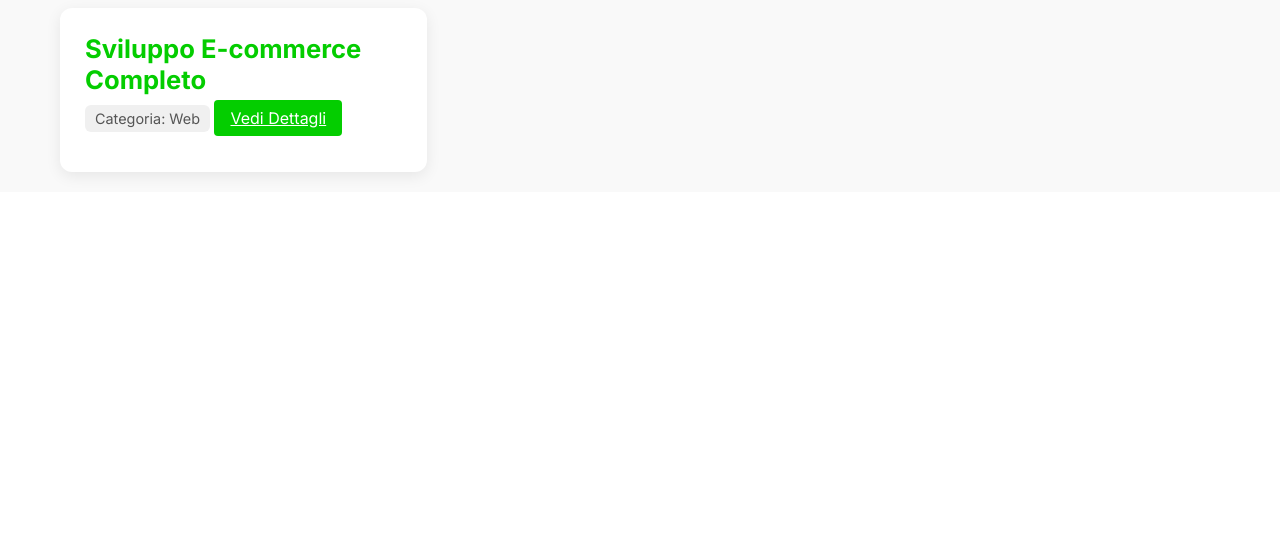
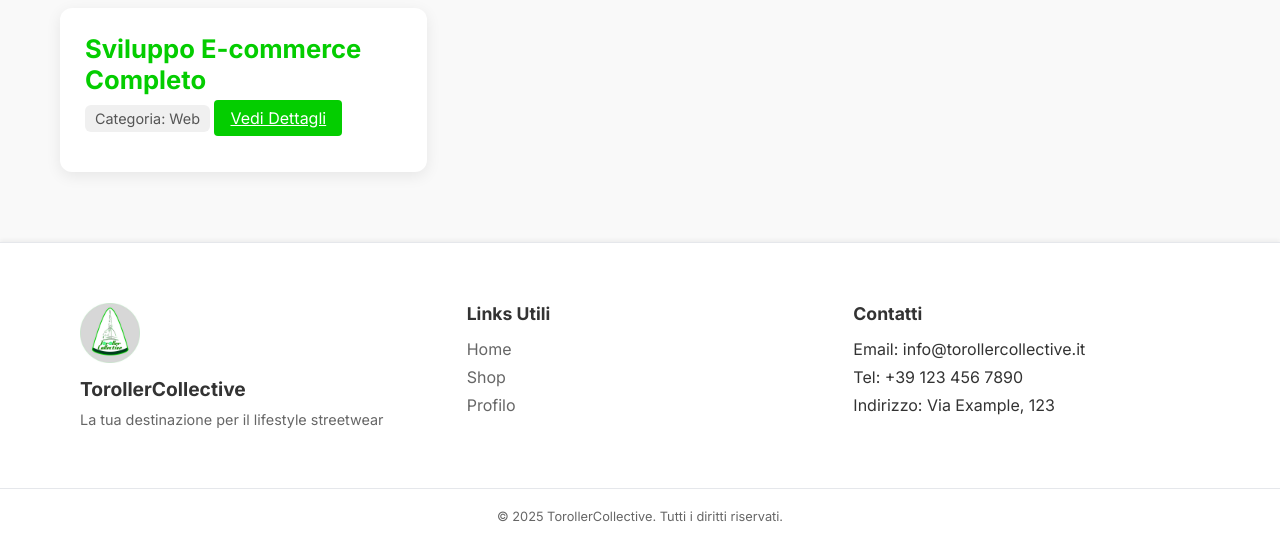
Before and after one commit to piermarcopizzardi-cloud/Toroller-Collective, a PHP site: page /shop.php in a window 1280 px wide. Shown: the part 1033-1577 px from the top of the page. Before the commit the page ends 1212 px from the top, so only its background shows below. Run offline with PHP 8.4, Linux system fonts and the light colour scheme; a user stored in the database is signed in; data comes from the database, SQL or seed files in the repository.

Commit message:
aggiunta footer, sito esame completo

```diff
--- a/admin.php
+++ b/admin.php
@@ -144,8 +144,10 @@ if ($_SERVER["REQUEST_METHOD"] == "POST" && isset($_POST['delete_service']) && $
     <title>Il Mio Profilo - TorollerCollective</title>
     <link href="https://fonts.googleapis.com/css2?family=Inter:wght@400;700;800&display=swap" rel="stylesheet">
     <?php $basePath = dirname($_SERVER['PHP_SELF']); if ($basePath == '/') $basePath = ''; ?>
-    <meta name="base-path" content="<?php echo rtrim(dirname($_SERVER['PHP_SELF']), '/'); ?>">    <link rel="stylesheet" href="<?php echo $basePath; ?>/style/header.css">
+    <meta name="base-path" content="<?php echo rtrim(dirname($_SERVER['PHP_SELF']), '/'); ?>">
+    <link rel="stylesheet" href="<?php echo $basePath; ?>/style/header.css">
     <link rel="stylesheet" href="<?php echo $basePath; ?>/style/admin.css">
+    <link rel="stylesheet" href="<?php echo $basePath; ?>/style/footer.css">
 </head>
 <body class="admin-page">
     <?php include 'components/header.php'?>
@@ -402,5 +404,6 @@ if ($_SERVER["REQUEST_METHOD"] == "POST" && isset($_POST['delete_service']) && $
         }
     });
     </script>
+    <?php include 'components/footer.php'; ?>
 </body>
 </html>
--- /dev/null
+++ b/components/footer.php
@@ -0,0 +1,47 @@
+<?php
+// filepath: c:\xampp\htdocs\Toroller-Collective\components\footer.php
+if (session_status() === PHP_SESSION_NONE) {
+    session_start();
+}
+
+// Definisci il percorso base
+$basePath = dirname($_SERVER['PHP_SELF']);
+if ($basePath == '/') $basePath = '';
+?>
+
+<footer class="footer">
+    <div class="footer-content">
+        <div class="footer-section">
+            <img src="<?php echo $basePath; ?>/assets/logo1.jpg" alt="TorollerCollective Logo" width="60" height="60" style="object-fit: contain;">
+            <h3>TorollerCollective</h3>
+            <p>La tua destinazione per il lifestyle streetwear</p>
+        </div>
+
+        <div class="footer-section">
+            <h4>Links Utili</h4>
+            <ul>
+                <li><a href="<?php echo $basePath; ?>/index.php">Home</a></li>
+                <li><a href="<?php echo $basePath; ?>/shop.php">Shop</a></li>
+                <?php if (isset($_SESSION['email'])): ?>
+                    <li><a href="<?php echo $basePath; ?>/profile.php">Profilo</a></li>
+                <?php else: ?>
+                    <li><a href="<?php echo $basePath; ?>/login.php">Accedi</a></li>
+                    <li><a href="<?php echo $basePath; ?>/registrazione.php">Registrati</a></li>
+                <?php endif; ?>
+            </ul>
+        </div>
+
+        <div class="footer-section">
+            <h4>Contatti</h4>
+            <ul>
+                <li>Email: info@torollercollective.it</li>
+                <li>Tel: +39 123 456 7890</li>
+                <li>Indirizzo: Via Example, 123</li>
+            </ul>
+        </div>
+    </div>
+
+    <div class="footer-bottom">
+        <p>&copy; <?php echo date('Y'); ?> TorollerCollective. Tutti i diritti riservati.</p>
+    </div>
+</footer>
--- a/index.php
+++ b/index.php
@@ -54,8 +54,8 @@ if ($conn) {
     <?php $basePath = dirname($_SERVER['PHP_SELF']); if ($basePath == '/') $basePath = ''; ?>
     <meta name="base-path" content="<?php echo rtrim(dirname($_SERVER['PHP_SELF']), '/'); ?>">
     <link rel="stylesheet" href="<?php echo $basePath; ?>/style/header.css">
-    <!-- <link rel="stylesheet" href="<?php echo $basePath; ?>/style/cart.css"> Removed cart.css -->
     <link rel="stylesheet" href="<?php echo $basePath; ?>/style/index.css">
+    <link rel="stylesheet" href="<?php echo $basePath; ?>/style/footer.css">
 </head>
 <body>
 <?php include 'components/header.php'?>
@@ -111,5 +111,6 @@ if ($conn) {
         </div>    </div>
 
     <script src="<?php echo $basePath; ?>/components/header.js?v=<?php echo time(); ?>"></script>
+    <?php include 'components/footer.php'; ?>
 </body>
 </html>
--- a/login.php
+++ b/login.php
@@ -116,7 +116,7 @@ if (isset($_SESSION['registration_success'])) {
     <meta name="base-path" content="<?php echo rtrim(dirname($_SERVER['PHP_SELF']), '/'); ?>">
     <link href="<?php echo $basePath; ?>/style/login.css" rel="stylesheet">
     <link href="<?php echo $basePath; ?>/style/header.css" rel="stylesheet">
-    <!-- <link href="<?php echo $basePath; ?>/style/cart.css" rel="stylesheet"> Removed cart.css -->
+    <link href="<?php echo $basePath; ?>/style/footer.css" rel="stylesheet">
 </head>
 <body>
     <?php include 'components/header.php'?>
@@ -200,6 +200,7 @@ if (isset($_SESSION['registration_success'])) {
     </div>
     </div>
 
-    <script src="<?php echo $basePath; ?>/components/header.js"></script>
+    <script src="<?php echo $basePath; ?>/components/header.js?v=<?php echo time(); ?>"></script>
+    <?php include 'components/footer.php'; ?>
 </body>
 </html>
--- a/shop.php
+++ b/shop.php
@@ -81,9 +81,9 @@ if ($conn) { // Ensure connection is available before querying
     <link href="https://fonts.googleapis.com/css2?family=Inter:wght@400;700;800&display=swap" rel="stylesheet">
     <?php $basePath = dirname($_SERVER['PHP_SELF']); if ($basePath == '/') $basePath = ''; ?>
     <meta name="base-path" content="<?php echo rtrim(dirname($_SERVER['PHP_SELF']), '/'); ?>">
-    <link href="<?php echo $basePath; ?>/style/header.css" rel="stylesheet">
-    <!-- <link href="<?php echo $basePath; ?>/style/cart.css" rel="stylesheet"> Removed cart.css -->
-    <link href="<?php echo $basePath; ?>/style/shop.css" rel="stylesheet">
+    <link rel="stylesheet" href="<?php echo $basePath; ?>/style/header.css">
+    <link rel="stylesheet" href="<?php echo $basePath; ?>/style/shop.css">
+    <link rel="stylesheet" href="<?php echo $basePath; ?>/style/footer.css">
 </head>
 <body>
     <?php include 'components/header.php'?>
@@ -172,15 +172,6 @@ if ($conn) { // Ensure connection is available before querying
     </div>
 
     <script src="<?php echo $basePath; ?>/components/header.js?v=<?php echo time(); ?>"></script>
-    <script>
-        // Mostra/nascondi il pulsante "Mostra Dettagli" in base alle selezioni
-        document.querySelectorAll('input[type="checkbox"]').forEach(checkbox => {
-            checkbox.addEventListener('change', function() {
-                const showDetailsBtn = document.getElementById('showDetailsBtn');
-                const checkedBoxes = document.querySelectorAll('input[type="checkbox"]:checked');
-                showDetailsBtn.style.display = checkedBoxes.length > 0 ? 'block' : 'none';
-            });
-        });
-    </script>
+    <?php include 'components/footer.php'; ?>
 </body>
 </html>
--- /dev/null
+++ b/style/footer.css
@@ -0,0 +1,85 @@
+/* Footer Styles */
+.footer {
+    background-color: #ffffff;
+    border-top: 1px solid #e5e7eb;
+    padding: 40px 0 20px;
+    margin-top: 50px;
+    box-shadow: 0 -2px 4px rgba(0, 0, 0, 0.05);
+}
+
+.footer-content {
+    max-width: 1200px;
+    margin: 0 auto;
+    display: flex;
+    justify-content: space-between;
+    padding: 0 20px;
+    flex-wrap: wrap;
+}
+
+.footer-section {
+    flex: 1;
+    min-width: 250px;
+    margin: 20px;
+}
+
+.footer-section h3 {
+    color: #333;
+    margin: 10px 0;
+    font-size: 1.2rem;
+}
+
+.footer-section h4 {
+    color: #333;
+    margin-bottom: 15px;
+    font-size: 1.1rem;
+}
+
+.footer-section p {
+    color: #666;
+    margin: 10px 0;
+    font-size: 0.9rem;
+}
+
+.footer-section ul {
+    list-style: none;
+    padding: 0;
+}
+
+.footer-section ul li {
+    margin: 8px 0;
+}
+
+.footer-section ul li a {
+    color: #666;
+    text-decoration: none;
+    transition: color 0.3s ease;
+}
+
+.footer-section ul li a:hover {
+    color: #333;
+}
+
+.footer-bottom {
+    text-align: center;
+    margin-top: 30px;
+    padding-top: 20px;
+    border-top: 1px solid #e5e7eb;
+}
+
+.footer-bottom p {
+    color: #666;
+    font-size: 0.8rem;
+}
+
+/* Responsive Design */
+@media (max-width: 768px) {
+    .footer-content {
+        flex-direction: column;
+        align-items: center;
+        text-align: center;
+    }
+
+    .footer-section {
+        margin: 10px 0;
+    }
+}
```
Also changed, not shown: profile.php (+5 -2 lines), registrazione.php (+5 -4 lines).
